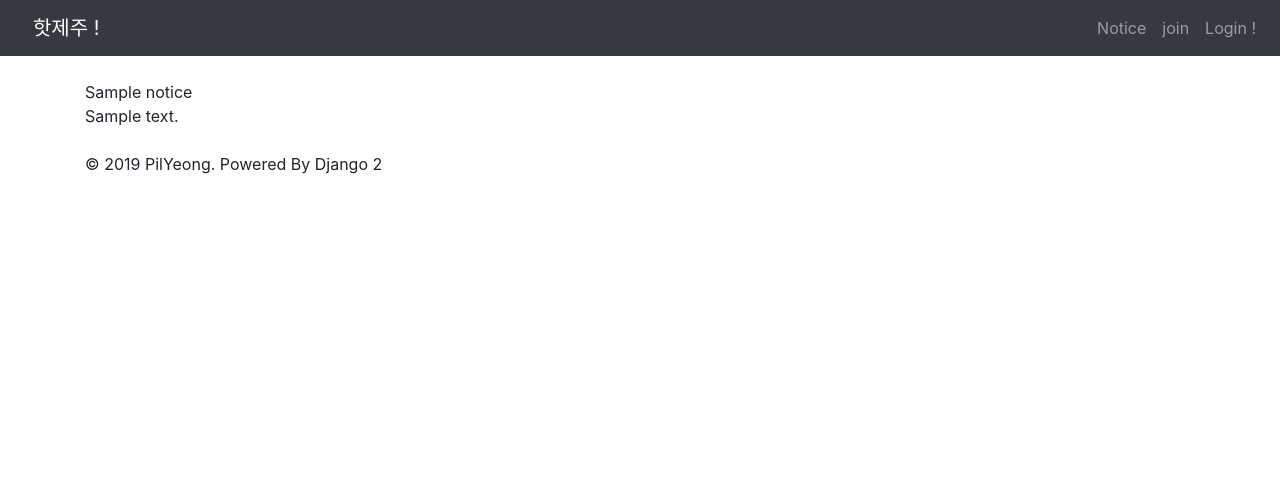
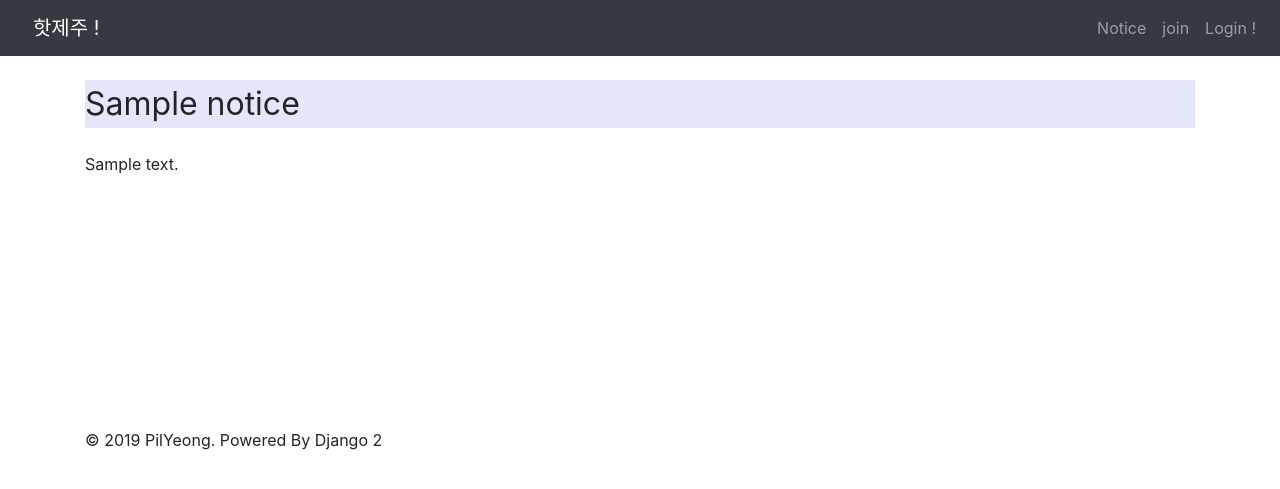
Before and after one commit to pilyeooong/django_HotJeju, a Django app: page /notice/1 in a window 1280 px wide. Shown: the top 489 px of the page. Run offline with Django 3.2, Linux system fonts and the light colour scheme; tables that the repository leaves empty hold one stand-in row (values such as "Sample post"); some libraries are stand-ins or nearby versions.

Commit message:
notice page

```diff
--- a/main/templates/main/notice_detail.html
+++ b/main/templates/main/notice_detail.html
@@ -1,5 +1,6 @@
 {% extends 'base.html' %}
 
+{%load static %}
 {% block content %}
 
 <!DOCTYPE html>
@@ -8,11 +9,19 @@
     <meta charset="UTF-8">
     <meta name="viewport" content="width=device-width, initial-scale=1.0">
     <meta http-equiv="X-UA-Compatible" content="ie=edge">
-    <title>Document</title>
+    <title>Notice !</title>
 </head>
 <body>
-    {{notices.name}}<br>
-    {{notices.text}}
+    <div class="notice-container">
+        <div class="notice-header">
+            {{notices.name}}
+        </div>
+        <br>
+        <div class="notice-content">
+            {{notices.text}}
+        </div>
+    </div>
+
 </body>
 </html>
 {% endblock %}
--- /dev/null
+++ b/static/css/hotjeju.css
@@ -0,0 +1,12 @@
+.notice-container{
+    display:flex;
+    flex-direction: column;
+    height:300px;
+}
+.notice-header{
+    background:lavender;
+    font-size: 2em;
+}
+.notice-content{
+
+}
--- a/templates/base.html
+++ b/templates/base.html
@@ -1,11 +1,11 @@
 <!DOCTYPE html>
-
+{% load static %}
 <html lang="en">
 <head>
     <meta charset="UTF-8">
     <title>{% block title %}{% endblock %}</title>
     <link rel="stylesheet" href="https://stackpath.bootstrapcdn.com/bootstrap/4.1.3/css/bootstrap.min.css" integrity="sha384-MCw98/SFnGE8fJT3GXwEOngsV7Zt27NXFoaoApmYm81iuXoPkFOJwJ8ERdknLPMO" crossorigin="anonymous">
-    {% load static %}
+    <link rel="stylesheet" href="{% static 'css/hotjeju.css' %}">
 
     <script  src="https://code.jquery.com/jquery-3.3.1.min.js" crossorigin="anonymous"></script>
     <script src="https://cdnjs.cloudflare.com/ajax/libs/popper.js/1.14.3/umd/popper.min.js" integrity="sha384-ZMP7rVo3mIykV+2+9J3UJ46jBk0WLaUAdn689aCwoqbBJiSnjAK/l8WvCWPIPm49" crossorigin="anonymous"></script>
```
